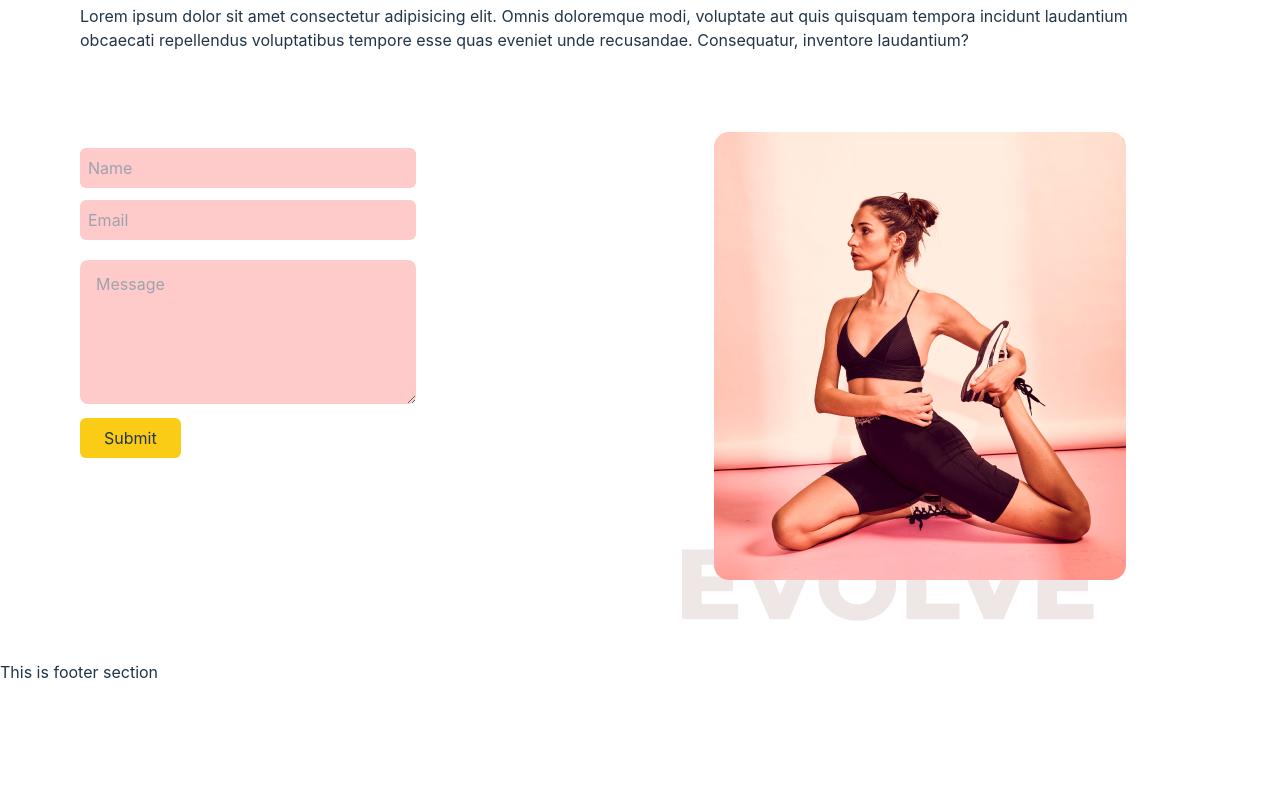
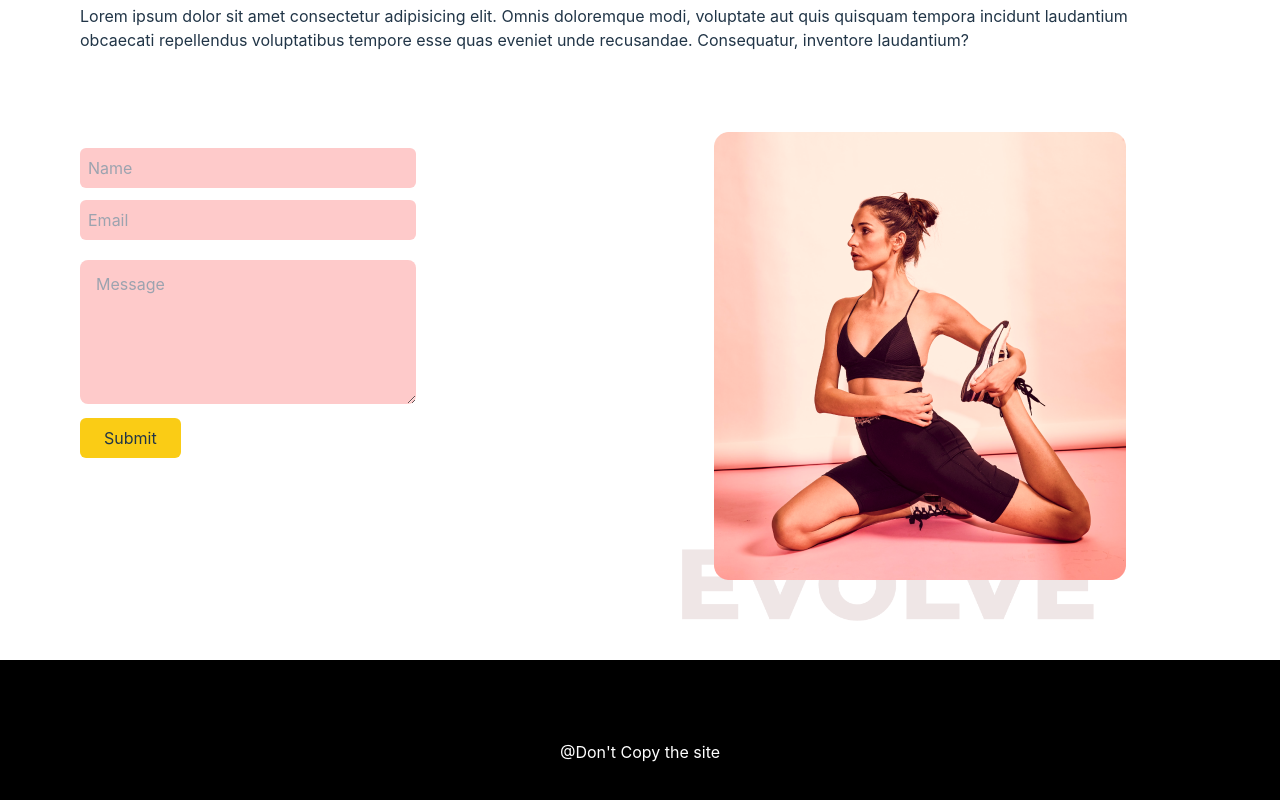
Before and after one commit to Flocky05/GymGirl, a React (Vite) app: page / in a window 1280 px wide. Shown: the part 2456-3256 px from the top of the page. Before the commit the page ends 3140 px from the top, so only its background shows below. Built offline with nearby package versions, Linux system fonts and the light colour scheme.

Commit message:
update footer section

```diff
--- a/src/component/Footer/Footer.jsx
+++ b/src/component/Footer/Footer.jsx
@@ -2,8 +2,8 @@
 
 const Footer = () => {
     return (
-        <div>
-            <h2>This is footer section</h2>
+        <div className="p-20 bg-black">
+            <h2 className="text-white text-center"> @Don&apos;t Copy the site </h2>
         </div>
     );
 };
```
